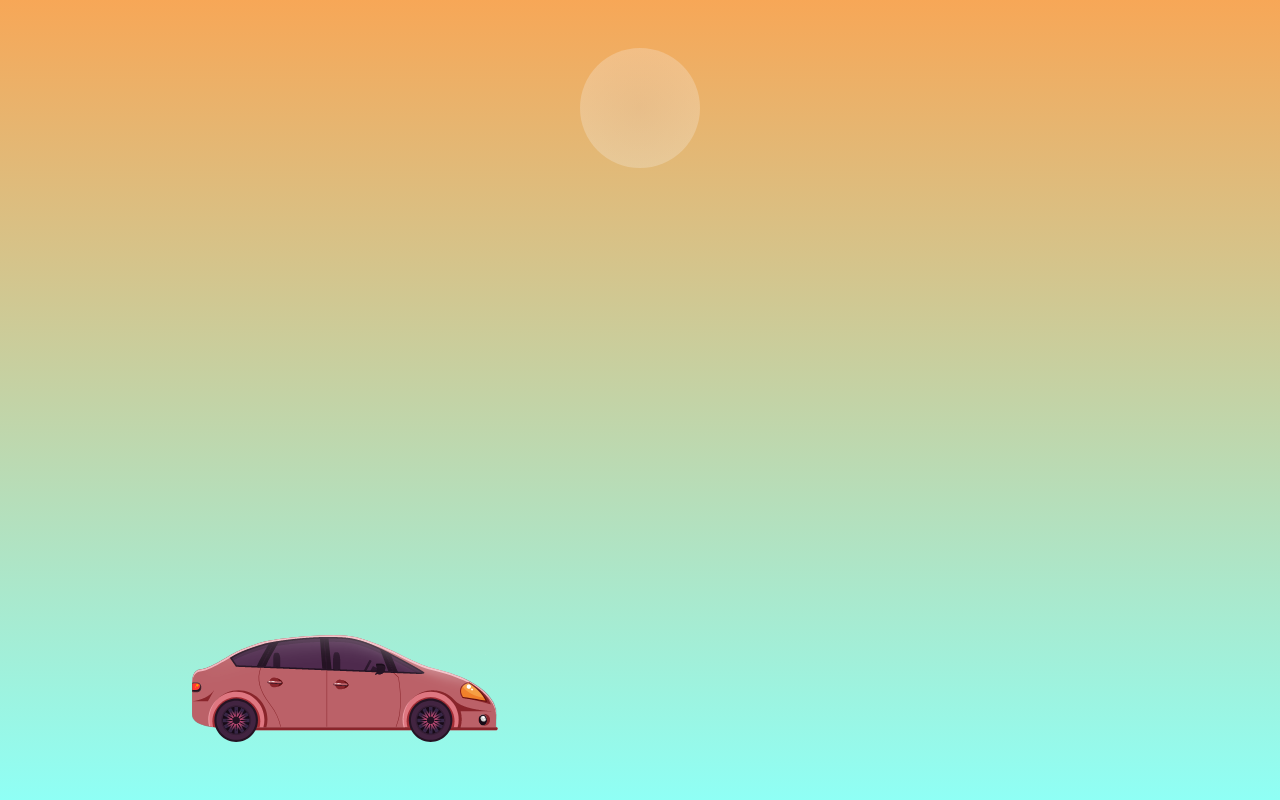
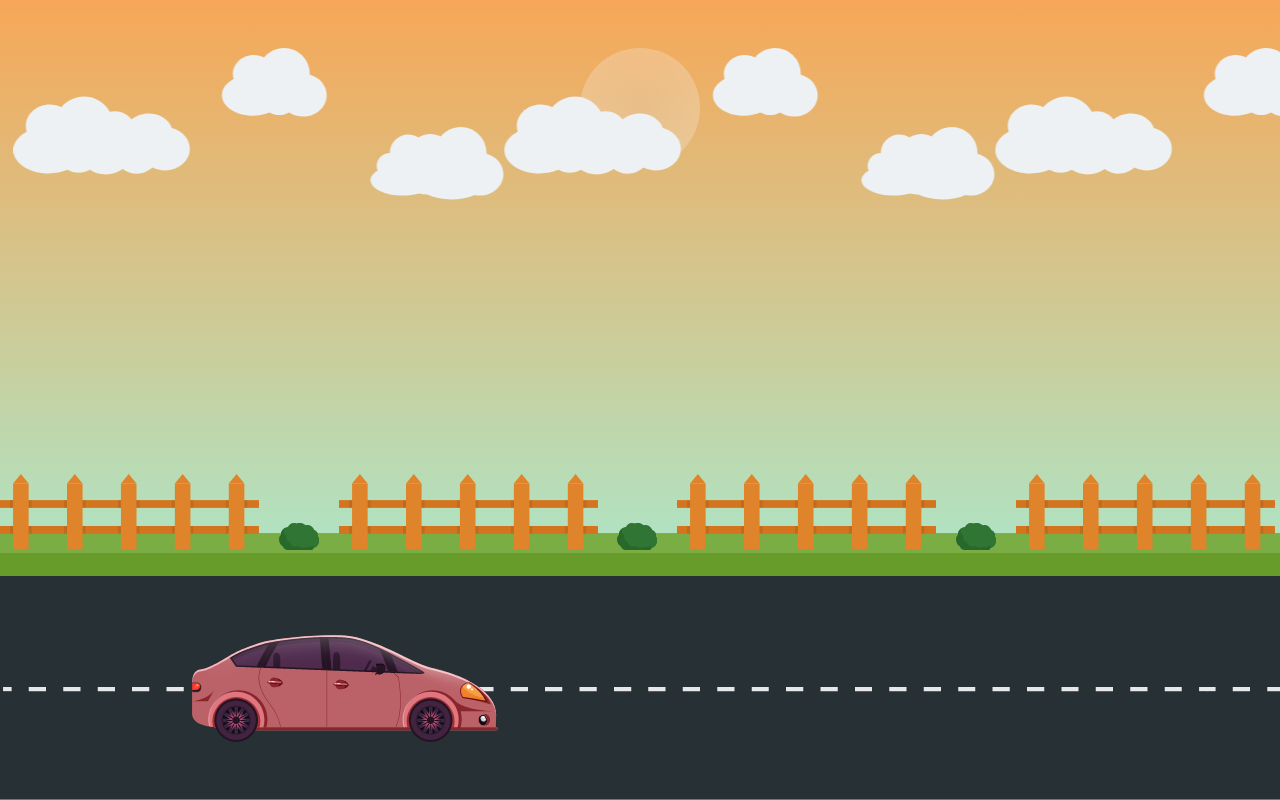
Before and after one commit to RayushR/CAR-game, a plain HTML site: page index.html in a window 1280 px wide. Drawn offline with Linux system fonts and the light colour scheme.

Commit message:
Update style.css

```diff
--- a/style.css
+++ b/style.css
@@ -31,7 +31,7 @@ body {
   );
 }
 .cloud {
-  background: url(../images/cloud.png);
+  background: url(./cloud.png);
   height: 160px;
   background-repeat: repeat-x;
   margin-top: 3em;
@@ -39,7 +39,7 @@ body {
 }
 
 .city-inner {
-  background: url("../images/way.png");
+  background: url("./way.png");
   width: 500%;
   height: 650px;
   position: absolute;
```
